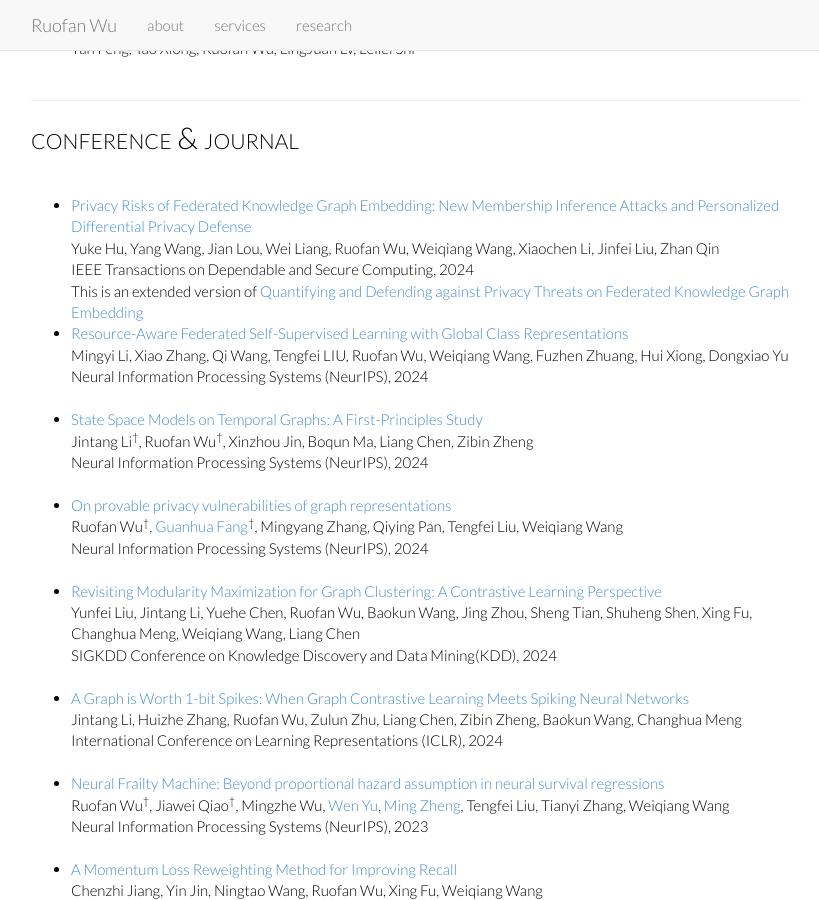
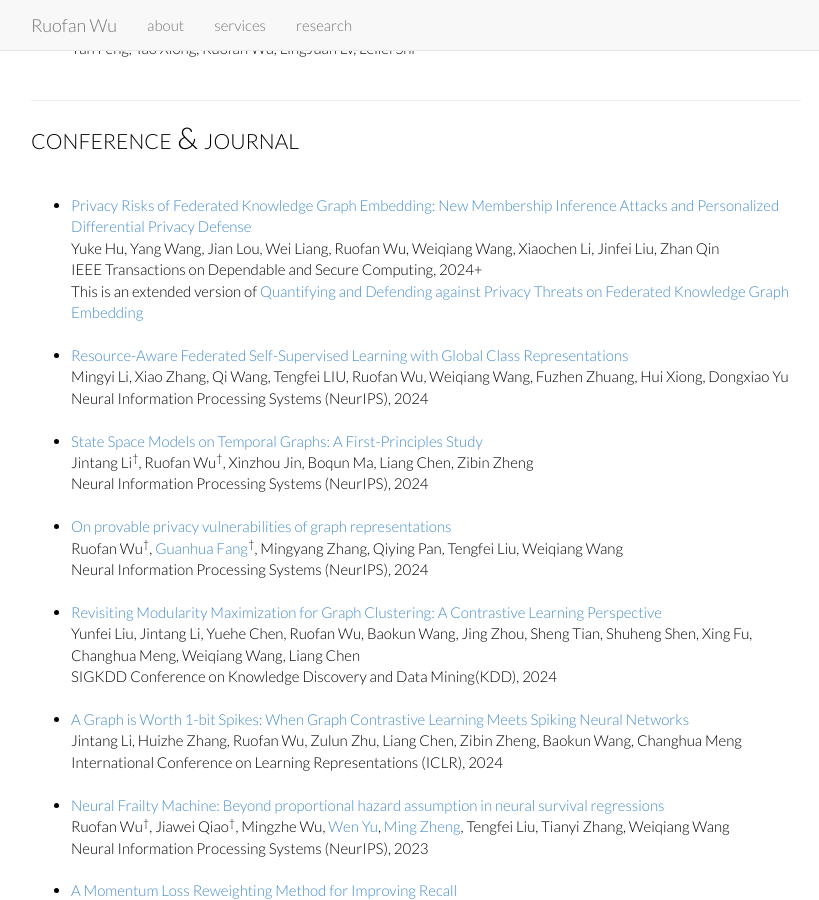
Before and after one commit to Rorschach1989/rorschach1989.github.io, a Jekyll site: the page index.html, which Jekyll copies as it is, in a window 1280 px wide and 900 px high, scrolled down 954 px. Shown: the whole window, without its empty margins (224-1043 px from the left). Built offline with Jekyll 4.4.1, drawn with Linux system fonts in a browser that asks for light colours; nearby versions of some CDN libraries; library files that are not in the unit come from our copies.

Commit message:
fix: Minor fix

```diff
--- a/index.html
+++ b/index.html
@@ -155,10 +155,11 @@
 			Privacy Risks of Federated Knowledge Graph Embedding: New Membership Inference Attacks and Personalized Differential Privacy Defense </a><br>
 			Yuke Hu, Yang Wang, Jian Lou, Wei Liang, Ruofan Wu, Weiqiang Wang, Xiaochen Li, Jinfei Liu, Zhan Qin
 			<br>
-			IEEE Transactions on Dependable and Secure Computing, 2024
+			IEEE Transactions on Dependable and Secure Computing, 2024+
 			<br>
 			This is an extended version of <a href="https://arxiv.org/abs/2304.02932">
 				Quantifying and Defending against Privacy Threats on Federated Knowledge Graph Embedding </a>
+			<br>
 			<br>
 		</li>
 
```
